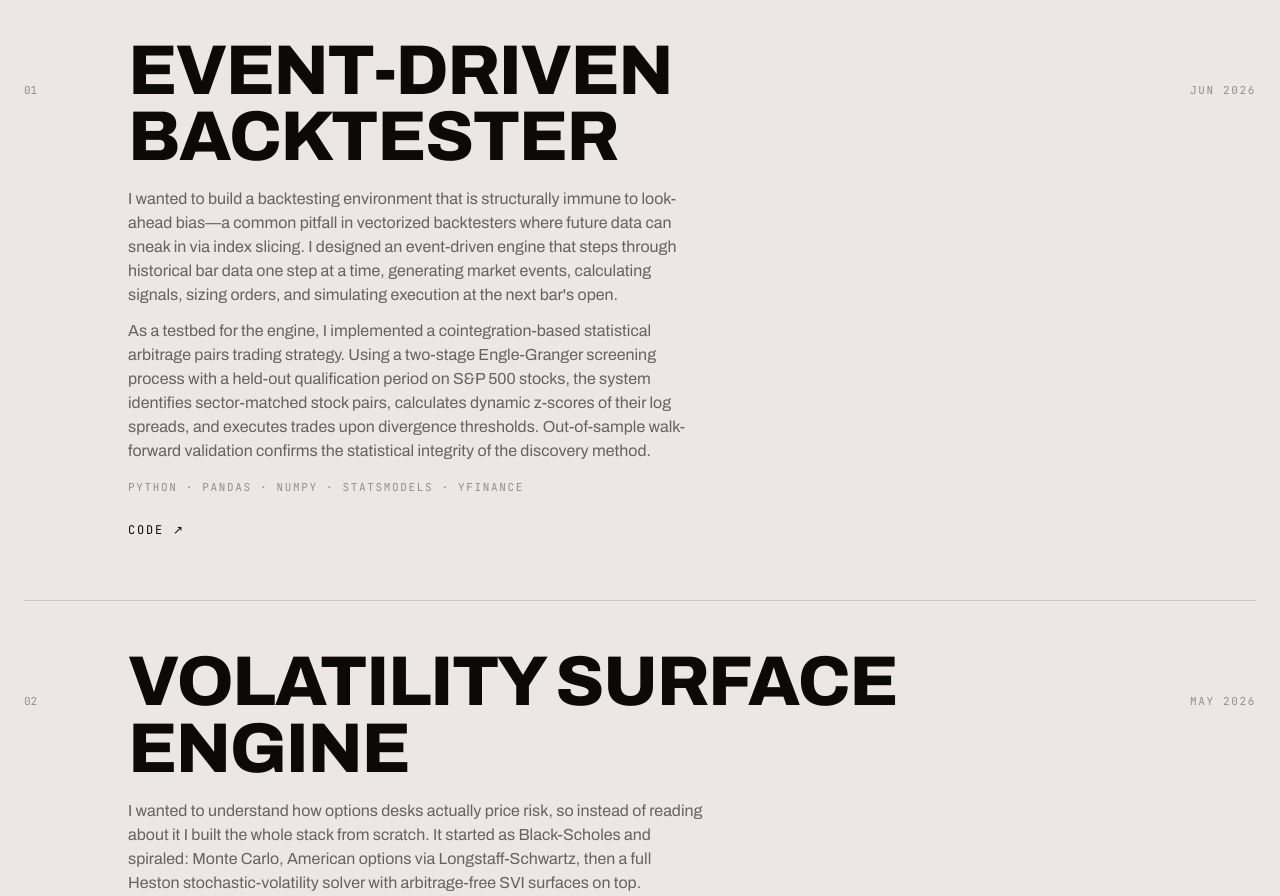
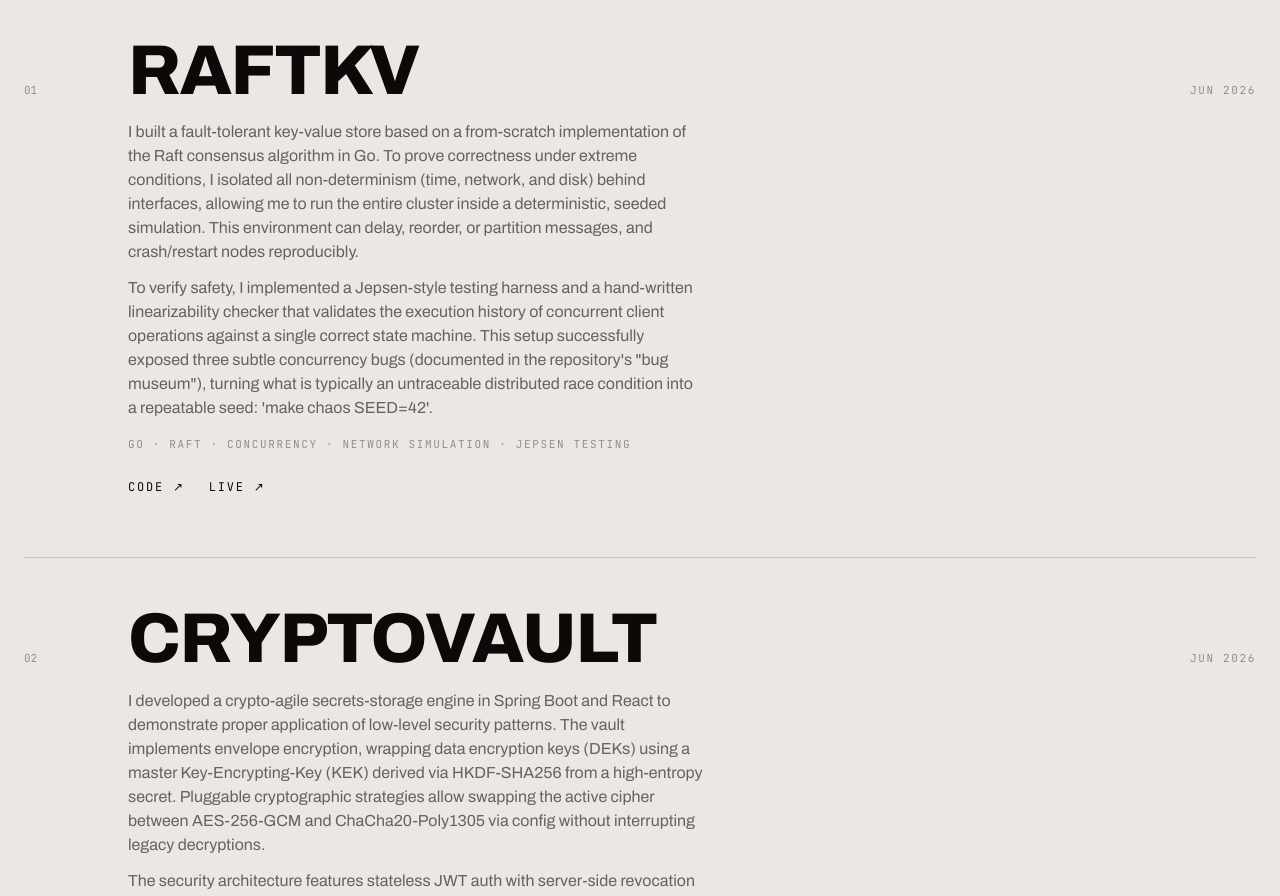
Before and after one commit to Jenak26/janak-portfolio, a React (Vite) app: page / in a window 1280 px wide. Shown: the part 920-1816 px from the top of the page. Built offline with nearby package versions, Linux system fonts and the light colour scheme.

Commit message:
Add raftkv and CryptoVault projects, update and split SWE and Quant resumes

```diff
--- a/src/data.js
+++ b/src/data.js
@@ -9,10 +9,9 @@
   status: 'Open to internships',
   currently: 'AI Domain Intern @ Infosys Springboard',
   resumeUrl: '/resume-swe.pdf',
-  // Quant resume is work in progress; add it back here when ready:
-  // { label: 'Resume · Quant', href: '/resume-quant.pdf' }
   resumes: [
-    { label: 'Resume', href: '/resume-swe.pdf' },
+    { label: 'Resume · SWE', href: '/resume-swe.pdf' },
+    { label: 'Resume · Quant', href: '/resume-quant.pdf' },
   ],
   socials: [
     { label: 'GitHub', href: 'https://github.com/Jenak26', icon: 'github' },
@@ -23,6 +22,53 @@
 };
 
 export const projects = [
+  {
+    title: 'raftkv',
+    year: 'Jun 2026',
+    tagline: 'A provably linearizable distributed key-value store in Go.',
+    story: [
+      `I built a fault-tolerant key-value store based on a from-scratch implementation
+       of the Raft consensus algorithm in Go. To prove correctness under extreme
+       conditions, I isolated all non-determinism (time, network, and disk) behind
+       interfaces, allowing me to run the entire cluster inside a deterministic,
+       seeded simulation. This environment can delay, reorder, or partition messages,
+       and crash/restart nodes reproducibly.`,
+      `To verify safety, I implemented a Jepsen-style testing harness and a hand-written
+       linearizability checker that validates the execution history of concurrent client
+       operations against a single correct state machine. This setup successfully exposed
+       three subtle concurrency bugs (documented in the repository's "bug museum"),
+       turning what is typically an untraceable distributed race condition into a
+       repeatable seed: 'make chaos SEED=42'.`,
+    ],
+    specs: 'From-scratch Raft consensus · Deterministic simulation testing · Jepsen-style fault injection · Linearizability verification engine',
+    tech: ['Go', 'Raft', 'Concurrency', 'Network Simulation', 'Jepsen testing'],
+    live: 'https://raftkv.onrender.com',
+    github: 'https://github.com/Jenak26/raftkv',
+    image: null,
+  },
+  {
+    title: 'CryptoVault',
+    year: 'Jun 2026',
+    tagline: 'Crypto-agile secrets engine with envelope encryption.',
+    story: [
+      `I developed a crypto-agile secrets-storage engine in Spring Boot and React
+       to demonstrate proper application of low-level security patterns. The vault
+       implements envelope encryption, wrapping data encryption keys (DEKs) using a
+       master Key-Encrypting-Key (KEK) derived via HKDF-SHA256 from a high-entropy secret.
+       Pluggable cryptographic strategies allow swapping the active cipher between AES-256-GCM
+       and ChaCha20-Poly1305 via config without interrupting legacy decryptions.`,
+      `The security architecture features stateless JWT auth with server-side revocation
+       in Redis, a hand-rolled RFC 6238 TOTP multi-factor authentication system with
+       recovery codes, and brute-force rate-limiting. A full auditing system writes user,
+       IP, and event logs. The codebase is backed by Testcontainers integration tests
+       that boot real MySQL and Redis instances on every CI/CD run.`,
+    ],
+    specs: 'Crypto-agility strategy · Envelope encryption (HKDF-SHA256) · Hand-rolled RFC 6238 TOTP · Testcontainers (MySQL/Redis) CI',
+    tech: ['Java 21', 'Spring Boot 3', 'Spring Security', 'MySQL', 'Redis', 'React 19', 'TypeScript', 'Testcontainers'],
+    live: 'https://cryptovault-beige-beta.vercel.app',
+    github: 'https://github.com/Jenak26/cryptovault',
+    image: null,
+  },
   {
     title: 'Event-Driven Backtester',
     year: 'Jun 2026',
@@ -200,8 +246,8 @@
   { group: 'Core', items: ['Python', 'TypeScript / JavaScript', 'SQL'] },
   { group: 'Familiar', items: ['C++', 'C', 'Java', 'Go', 'C#'] },
   { group: 'Quant', items: ['Black-Scholes', 'Heston model', 'SVI', 'Monte Carlo', 'Option Greeks', 'LSTM / ARIMA', 'Probability', 'Linear Algebra'] },
-  { group: 'Frameworks', items: ['React', 'Next.js', 'Node.js', 'FastAPI', 'PyTorch', 'TensorFlow', 'OpenCV', 'NumPy', 'Pandas', 'SciPy', 'Numba JIT', 'Tailwind CSS', 'Framer Motion', 'Zustand', 'Plotly'] },
-  { group: 'Tools', items: ['PostgreSQL', 'MySQL', 'Git', 'Docker', 'Linux', 'GitHub Actions', 'Vercel', 'Postman', 'Power BI'] },
+  { group: 'Frameworks', items: ['React', 'Next.js', 'Node.js', 'FastAPI', 'Spring Boot', 'Spring Security', 'PyTorch', 'TensorFlow', 'OpenCV', 'NumPy', 'Pandas', 'SciPy', 'Numba JIT', 'Tailwind CSS', 'Framer Motion', 'Zustand', 'Plotly'] },
+  { group: 'Tools', items: ['PostgreSQL', 'MySQL', 'Git', 'Docker', 'Linux', 'GitHub Actions', 'Vercel', 'Postman', 'Power BI', 'Testcontainers'] },
 ];
 
 export const facts = [
```
Also changed, not shown: 2 other files (tests, documents, lock files or other folders).
